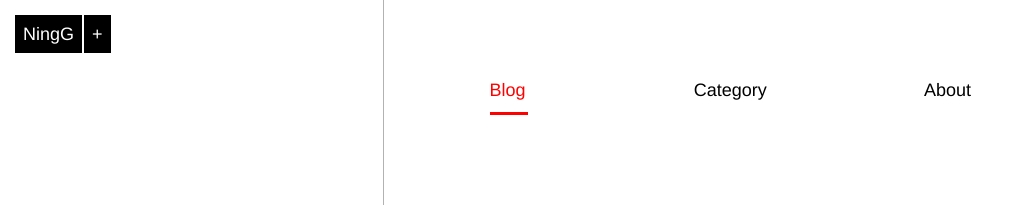
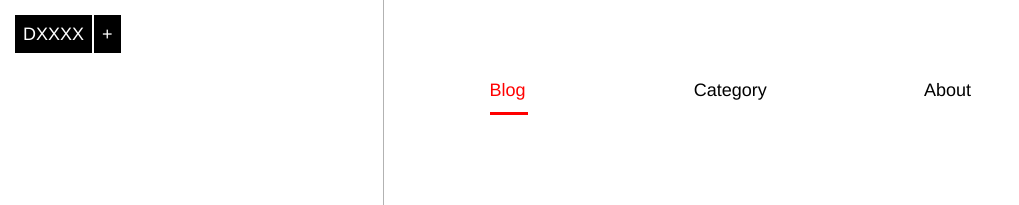
Before and after one commit to DXXXX/DXXXX.github.io, a Jekyll site: the page built from index.md, in a window 1280 px wide. Shown: the top 205 px of the page, without its empty margins (0-1019 px from the left). Built offline with Jekyll 4.4.1, drawn with Linux system fonts in a browser that asks for light colours.

Commit message:
feature: 抽取 shotname 配置

```diff
--- a/_config.yml
+++ b/_config.yml
@@ -17,6 +17,7 @@ title: DXXXX 个人博客
 # page中head部分的meta元素
 keywords: 激情,使命
 description: DXXXX's Blog , DXXX 的个人博客
+shotname: DXXXX
 
 # url: http://dxxxx.github.com
 url: http://dxxxx.github.io
--- a/_layouts/default.html
+++ b/_layouts/default.html
@@ -23,7 +23,7 @@
 
     <div class="home-menu">
         <div class="home-icon-con">
-            <a class="home-menu-icon" href="/">NingG</a>
+            <a class="home-menu-icon" href="/">{{ site.shotname }}</a>
             <a class="home-follow" href="#" title="Contact Me">+</a>
         </div>
         <div class="home-contact">
```
